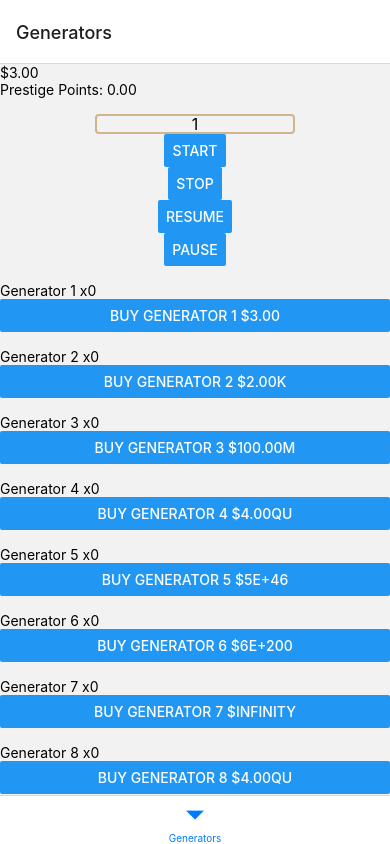
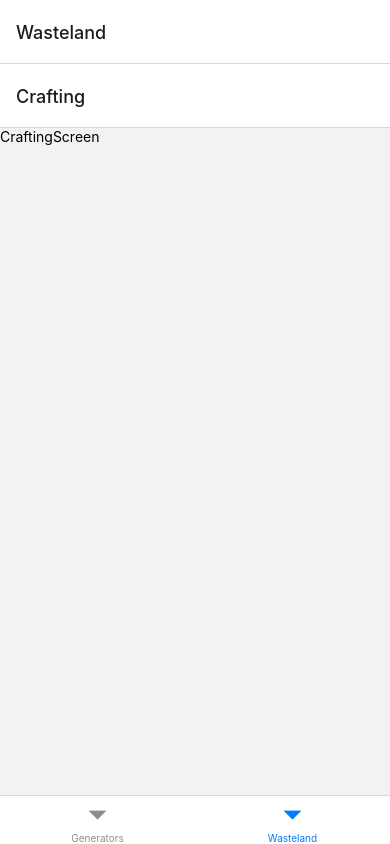
Before and after one commit to escheive/LoneSurvivorIdle, a React Native app: screen /Wasteland in a window 390 px wide. Built offline with nearby package versions, Linux system fonts and the light colour scheme.

Commit message:
added a stack navigator called 'WastelandScreen that will house other various game aspects like crafting, etc.

```diff
--- /dev/null
+++ b/navigation/WastelandNavigator.tsx
@@ -0,0 +1,18 @@
+import { createStackNavigator } from '@react-navigation/stack';
+
+import CraftingScreen from '../views/screens/CraftingScreen';
+
+const Stack = createStackNavigator();
+
+const WastelandNavigator = () => {
+    return (
+        <Stack.Navigator>
+            <Stack.Screen
+                name="Crafting"
+                component={CraftingScreen}
+            />
+        </Stack.Navigator>
+    )
+}
+
+export default WastelandNavigator;
--- a/navigation/index.tsx
+++ b/navigation/index.tsx
@@ -3,6 +3,7 @@ import { NavigationContainer } from '@react-navigation/native';
 import { createBottomTabNavigator } from '@react-navigation/bottom-tabs';
 
 import GeneratorsScreen from '../views/screens/GeneratorsScreen';
+import WastelandNavigator from './WastelandNavigator';
 
 const BottomTab = createBottomTabNavigator();
 
@@ -15,6 +16,10 @@ const Navigation = () => {
                     name="Generators"
                     component={GeneratorsScreen}
                 />
+                <BottomTab.Screen
+                    name="Wasteland"
+                    component={WastelandNavigator}
+                />
             </BottomTab.Navigator>
         </NavigationContainer>
     )
--- /dev/null
+++ b/views/screens/CraftingScreen.tsx
@@ -0,0 +1,12 @@
+import React from 'react';
+import { View, Text } from 'react-native';
+
+const CraftingScreen = () => {
+    return (
+        <View>
+            <Text>CraftingScreen</Text>
+        </View>
+    )
+}
+
+export default CraftingScreen;
```
